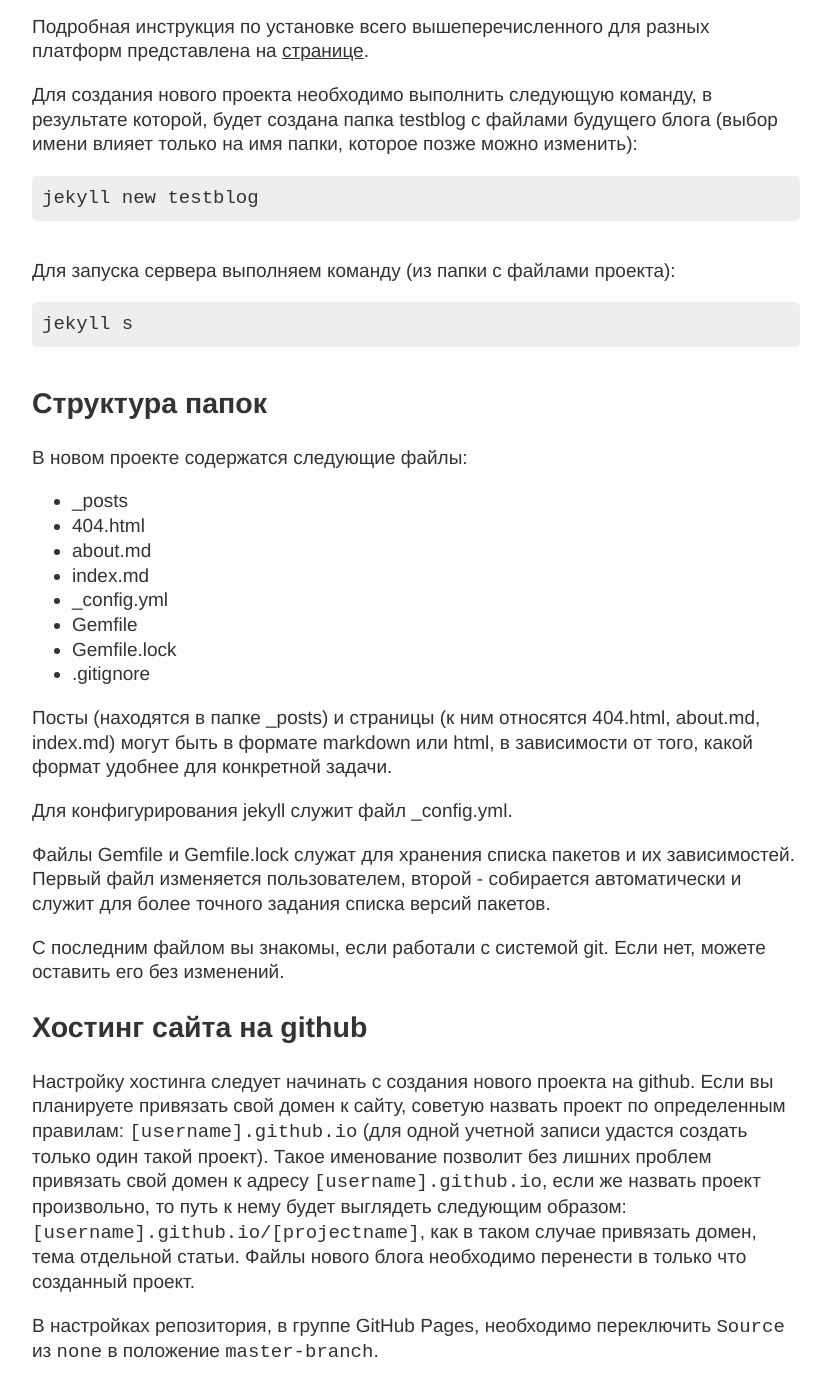
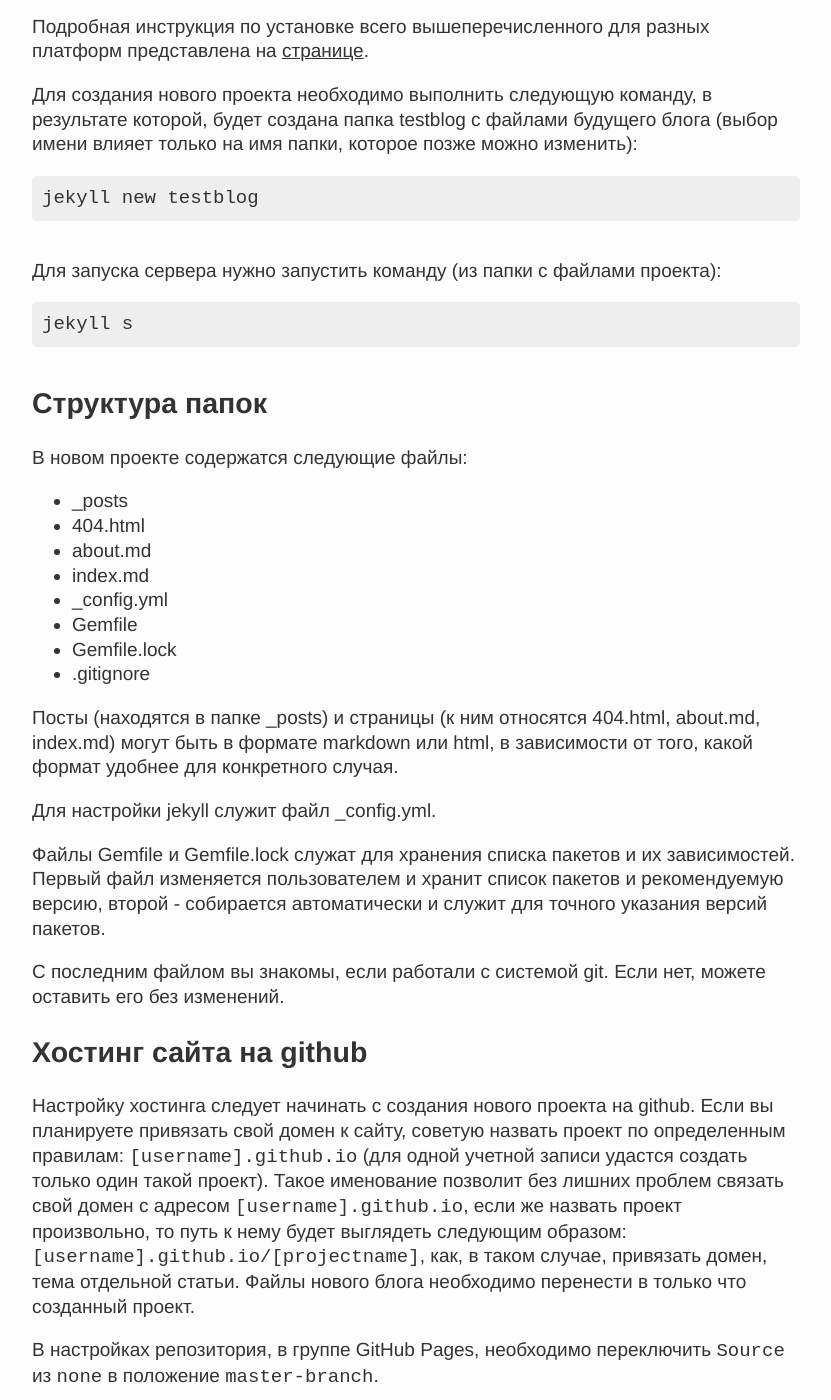
Before and after one commit to Vlad-ku/vlad-ku.github.io, a Jekyll site: the page built from _posts/2018-10-17-jekyll-manual.md, in a window 1280 px wide and 1400 px high, scrolled down 836 px. Shown: the whole window, without its empty margins (224-1055 px from the left). Built offline with Jekyll 4.4.1, drawn with Linux system fonts in a browser that asks for light colours; nearby versions of some CDN libraries; some of the changed text lies outside the part shown.

Commit message:
статья

````diff
--- a/_posts/2018-10-17-jekyll-manual.md
+++ b/_posts/2018-10-17-jekyll-manual.md
@@ -25,7 +25,7 @@
 jekyll new testblog
 ```
 
-Для запуска сервера выполняем команду (из папки с файлами проекта):
+Для запуска сервера нужно запустить команду (из папки с файлами проекта):
 
 ```
 jekyll s
@@ -43,17 +43,17 @@
 - Gemfile.lock
 - .gitignore
 
-Посты (находятся в папке _posts) и страницы (к ним относятся 404.html, about.md, index.md) могут быть в формате markdown или html, в зависимости от того, какой формат удобнее для конкретной задачи.
+Посты (находятся в папке _posts) и страницы (к ним относятся 404.html, about.md, index.md) могут быть в формате markdown или html, в зависимости от того, какой формат удобнее для конкретного случая.
 
-Для конфигурирования jekyll служит файл _config.yml.
+Для настройки jekyll служит файл _config.yml.
 
-Файлы Gemfile и Gemfile.lock служат для хранения списка пакетов и их зависимостей. Первый файл изменяется пользователем, второй - собирается автоматически и служит для более точного задания списка версий пакетов.
+Файлы Gemfile и Gemfile.lock служат для хранения списка пакетов и их зависимостей. Первый файл изменяется пользователем и хранит список пакетов и рекомендуемую версию, второй - собирается автоматически и служит для точного указания версий пакетов.
 
 С последним файлом вы знакомы, если работали с системой git. Если нет, можете оставить его без изменений.
 
 ## Хостинг сайта на github
 
-Настройку хостинга следует начинать с создания нового проекта на github. Если вы планируете привязать свой домен к сайту, советую назвать проект по определенным правилам: `[username].github.io` (для одной учетной записи удастся создать только один такой проект). Такое именование позволит без лишних проблем привязать свой домен к адресу `[username].github.io`, если же назвать проект произвольно, то путь к нему будет выглядеть следующим образом: `[username].github.io/[projectname]`, как в таком случае привязать домен, тема отдельной статьи. Файлы нового блога необходимо перенести в только что созданный проект.
+Настройку хостинга следует начинать с создания нового проекта на github. Если вы планируете привязать свой домен к сайту, советую назвать проект по определенным правилам: `[username].github.io` (для одной учетной записи удастся создать только один такой проект). Такое именование позволит без лишних проблем связать свой домен с адресом `[username].github.io`, если же назвать проект произвольно, то путь к нему будет выглядеть следующим образом: `[username].github.io/[projectname]`, как, в таком случае, привязать домен, тема отдельной статьи. Файлы нового блога необходимо перенести в только что созданный проект.
 
 В настройках репозитория, в группе GitHub Pages, необходимо переключить `Source` из `none` в положение `master-branch`.
 
````
Also changed, not shown: other parts of _posts/2018-10-17-jekyll-manual.md (+1 -1 lines).
